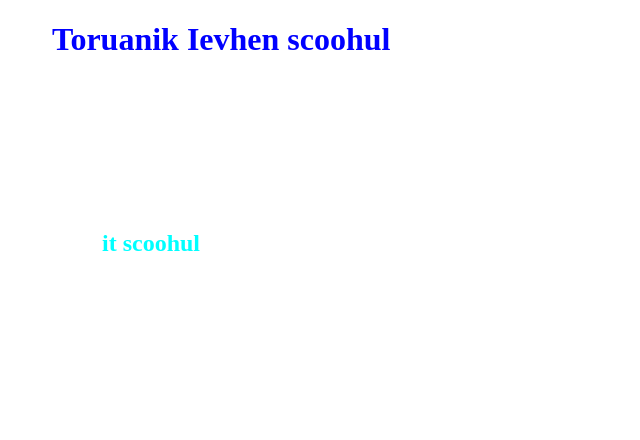
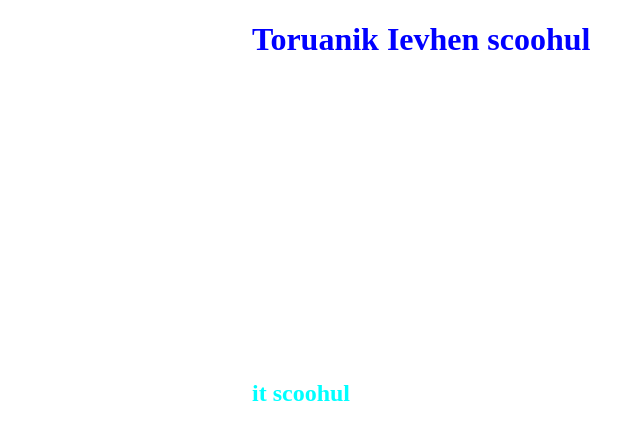
Before and after one commit to ToryanikIevhen/GO-IT, a plain HTML site: page index.html in a window 1280 px wide. Shown: the whole page, without its empty margins (56-696 px from the left). Drawn offline with Linux system fonts and the light colour scheme.

Commit message:
Update stylles.css
Co-Authored-By: ToryanikIevhen <113877379+ToryanikIevhen@users.noreply.github.com>

```diff
--- a/stylles/stylles.css
+++ b/stylles/stylles.css
@@ -1,12 +1,12 @@
 .text
 {
     color: blue;
-    padding-left: 100px;
+    padding-left: 300px;
     word-break: 50px;
 }
 .text_siqr
 {
     color: aqua;
-    padding: 150px;
+    padding: 300px;
     word-wrap: normal;
 }
```
